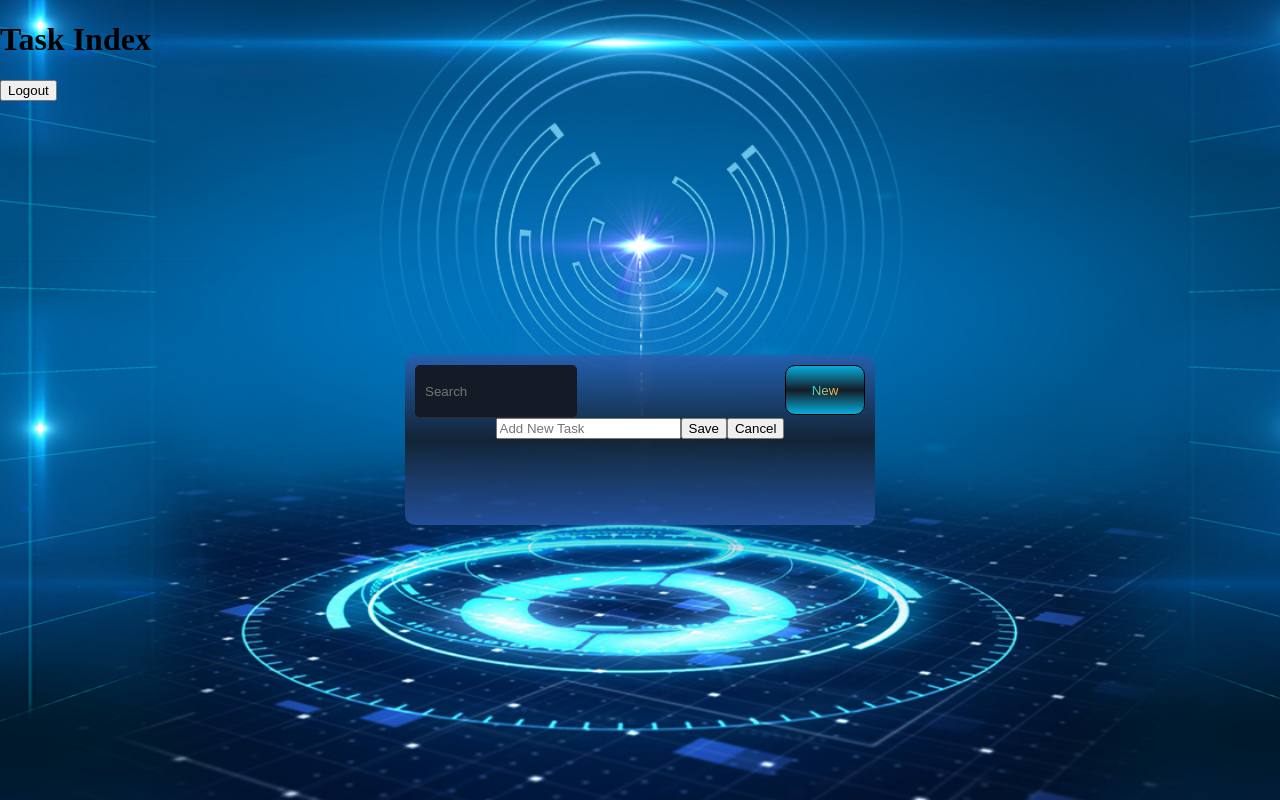
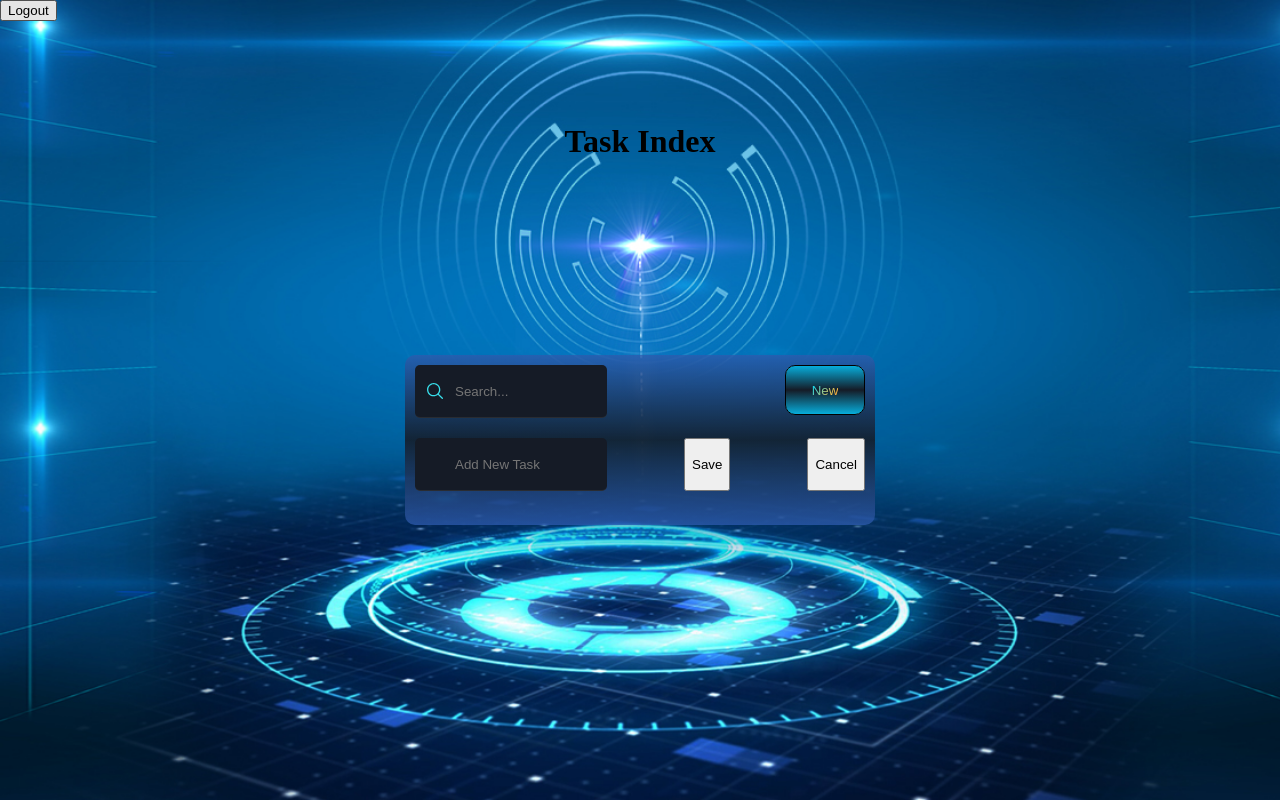
Before and after one commit to zombie1864/UI_Fundamentals-forms, a React (Create React App) app: page /list in a window 1280 px wide. Both pictures are taken after a click on the button "New". Built offline with nearby package versions, Linux system fonts and the light colour scheme.

Commit message:
check point

```diff
--- a/src/components/list/ToDoList.js
+++ b/src/components/list/ToDoList.js
@@ -21,18 +21,18 @@ const ToDoList = () => {
 
     useEffect(() => localStorage.setItem('myList', JSON.stringify(toDoList)))
 
-    const addNewItem = () => setToggleNewItem(!toggleNewItem)
+    const addNewItem = () => setToggleNewItem(true)
     const handleInputChange = event => setInput(event.target.value)
     const handleSearchRequest = event => setSearchTerm(event.target.value)
     const cancelAddNewItem = () => {
-        setToggleNewItem(!toggleNewItem)
+        setToggleNewItem(false)
         setInput('')
     }
 
     const saveNewItem = () => {
         if (input.length <= 25 && input.length >= 1) setToDoList([...toDoList,input])
         setInput('')
-        setToggleNewItem(!toggleNewItem)
+        setToggleNewItem(false)
         if (editable) {
             setToDoList(toDoList.map((item, idx) => {
                 if (idx === itemToEditIndex) item = input
@@ -49,7 +49,6 @@ const ToDoList = () => {
     }
 
     const deleteItem = event => {
-        console.log(event.target.dataset.key);
         toDoList.splice(event.target.dataset.key, 1)
         setToDoList([...toDoList])
     }
--- /dev/null
+++ b/src/css/ListPage.css
@@ -0,0 +1,6 @@
+.taskTitle {
+    position: fixed;
+    top: 15%;
+    left: 50%;
+    transform: translate(-50%,-50%);
+}
--- a/src/css/ToDoList.css
+++ b/src/css/ToDoList.css
@@ -40,17 +40,19 @@ li {
 .toDoListTopMenu {
     display: flex;
     justify-content: space-between;
-
 }
 
 .searchInput {
+    background: url('../assets/img/icons8-search.svg') left center no-repeat ;
+    background-position-x: 10px;
+    background-size: 20px 20px;
     width: 150px;
     height: 50px;
     background-color: #151b26;
     color: wheat;
     border: none;
     border-radius: 5px;
-    padding-left: 10px;
+    padding-left: 40px;
     border-bottom: 1.5px solid rgba(63, 63, 63, 0.5);
 }
 
@@ -91,12 +93,33 @@ li {
     cursor: pointer;
 }
 
+.addItemContainer {
+    display: flex;
+    justify-content: space-between;
+    margin: 20px 0px 20px 0px;
+}
+
+
+.addItemInput {
+    width: 150px;
+    height: 50px;
+    background-color: #151b26;
+    color:rgba(39, 200, 255, 0.8);
+    border: none;
+    border-radius: 5px;
+    padding-left: 40px;
+    border-bottom: 1.5px solid rgba(63, 63, 63, 0.5);
+}
+
+
+
 .newItemBtn:hover {
     box-shadow: 10px -10px 25px 0 rgba(64, 122, 248, 0.8), -10px 10px 25px 0 rgba(39, 200, 255, 0.8);
     transition: transform 0.1s;
     transform: scale(1.05);
 }
-.newItemtxt{
+
+.newItemtxt {
     animation: animate 10s linear infinite;
     background: linear-gradient(135deg, #fcff4f  0%, #00d9ff 25%, #f7be45 50%, #de0013 75%, #fcff4f 100%);
     background-size: 400%;
@@ -111,12 +134,10 @@ li {
     }
 }
 
-
+/*  */
 .editBtn {
-    color: rgb(230, 227, 173);
+    color: rgba(230, 227, 173,0.5);
     background-color: rgba(0, 0, 0, 0);
-    z-index: 1;
-    position: relative;
     margin-top: 10px;
     margin-left: 20px;
     padding-right: 30px;
@@ -127,19 +148,21 @@ li {
     cursor: pointer;
 }
 
+.editBtn:hover {
+    color: rgb(230, 227, 173);
+    -webkit-filter: drop-shadow(3px 3px 5px rgb(230, 227, 173));
+    filter: drop-shadow(3px 3px 5px rgb(230, 227, 173));
+}
+/*  */
 
-.editIcon {
+.editIcon, .deleteIcon {
     font-size: 25px;
-    z-index: -1;
-    position: relative;
 }
 
 
 .deleteBtn {
-    color: rgb(236, 189, 189);
+    color: rgba(236, 189, 189, 0.5);
     background-color: rgba(0, 0, 0, 0);
-    z-index: 1;
-    position: relative;
     margin-top: 10px;
     margin-left: 20px;
     padding-right: 30px;
@@ -150,15 +173,21 @@ li {
     cursor: pointer;
 }
 
+.deleteBtn:hover {
+    color: rgb(236, 189, 189);
+    -webkit-filter: drop-shadow(3px 3px 5px rgb(248, 118, 118));
+    filter: drop-shadow(3px 3px 5px rgb(248, 118, 118));
+}
 
-.deleteIcon {
-    font-size: 25px;
-    z-index: -1;
-    position: relative;
-}
 
 .liItem, .liBtnsContainer {
     display: inline-block;
+}
+
+.itemDisplayedContainer {
+    width: 300px;
+    height: 50px;
+    overflow: auto;
 }
 
 
@@ -167,6 +196,10 @@ li {
     font-size: 1.3em;
     line-height: 50px;
     padding-left: 10px;
+    display: flex;
+    justify-content: space-evenly;
+    width: auto;
+
 }
 
 
@@ -177,17 +210,17 @@ li {
 }
 
 
-.toDoListContainer::-webkit-scrollbar {
+.toDoListContainer::-webkit-scrollbar, .itemDisplayedContainer::-webkit-scrollbar {
     width: 13px;
 }
 
-.toDoListContainer::-webkit-scrollbar-track {
+.toDoListContainer::-webkit-scrollbar-track, .itemDisplayedContainer::-webkit-scrollbar-track{
     /* color of the tracking area */
     background: linear-gradient(rgb(12, 239, 247), #151b26, rgb(0, 199, 182));
     border-radius: 20px;
 }
 
-.toDoListContainer::-webkit-scrollbar-thumb {
+.toDoListContainer::-webkit-scrollbar-thumb, .itemDisplayedContainer::-webkit-scrollbar-thumb {
     /* color of the scroll thumb */
     background: linear-gradient(rgb(3, 80, 83), rgb(155, 248, 252), rgb(3, 80, 83));
     /* roundness of the scroll thumb */
--- a/src/pages/ListPage.js
+++ b/src/pages/ListPage.js
@@ -1,10 +1,11 @@
 import { Link } from 'react-router-dom'
 import ToDoList from '../components/list/ToDoList'
+import '../css/ListPage.css'
 
 const ListPage = () => {
     return (
         <div>
-            <h1>Task Index</h1>
+            <h1 className='taskTitle'>Task Index</h1>
             <ToDoList/>
             <Link to='/'>
                 <button>Logout</button>
--- a/src/templates/ToDoListTemplate.js
+++ b/src/templates/ToDoListTemplate.js
@@ -22,7 +22,7 @@ const ToDoListTemplate = (
             type='text'
             className='searchInput'
             onChange={handleSearchRequest}
-            placeholder='Search'/>
+            placeholder='Search...'/>
             <button
             className='newItemBtn'
             onClick={addNewItem}>
@@ -31,19 +31,29 @@ const ToDoListTemplate = (
         </div>
         {
             toggleNewItem &&
-            <div>
+            <div className='addItemContainer'>
                 <input
+                className='addItemInput'
                 value={input}
                 type='text'
                 onChange={handleInputChange}
                 placeholder='Add New Task'/>
-                <button onClick={saveNewItem}>Save</button>
-                <button onClick={cancelAddNewItem}>Cancel</button>
+                <button className='saveItemBtn' onClick={saveNewItem}>Save</button>
+                <button className='cancelItemBtn' onClick={cancelAddNewItem}>Cancel</button>
             </div>
         }
         <ul>
             {
-                toDoList.map((item, idx) => {
+                toDoList.filter(item => {
+                    if (searchTerm === ''){
+                        return item
+                    } else if (
+                        item.toLowerCase().includes(searchTerm.toLowerCase())
+                    ) {
+                        return item
+                    }
+                    return null
+                }).map((item, idx) => {
                 return (
                     <div key={idx} className='itemContainer'>
                     <li className='liItem'>
@@ -52,7 +62,10 @@ const ToDoListTemplate = (
                             type="text"
                             defaultValue={item} // prevents clearing input for when user edits input field
                             onChange={handleInputChange}
-                            /> : <span className='itemDisplayed'>{item}</span>
+                            /> :
+                            <div className='itemDisplayedContainer'>
+                                <span className='itemDisplayed'>{item}</span>
+                            </div>
                         }
                     </li>
                     {
```
Also changed, not shown: src/assets/img/icons8-search.svg (added).
